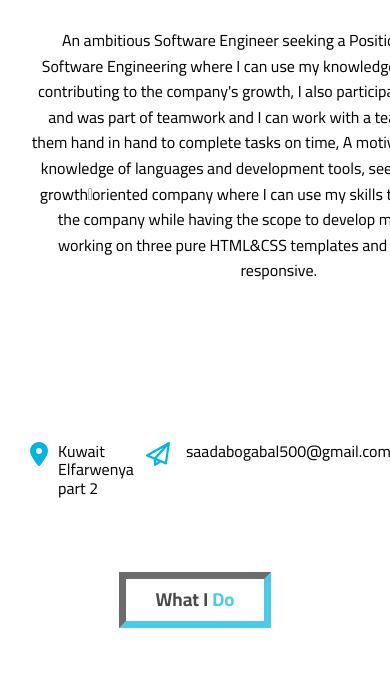
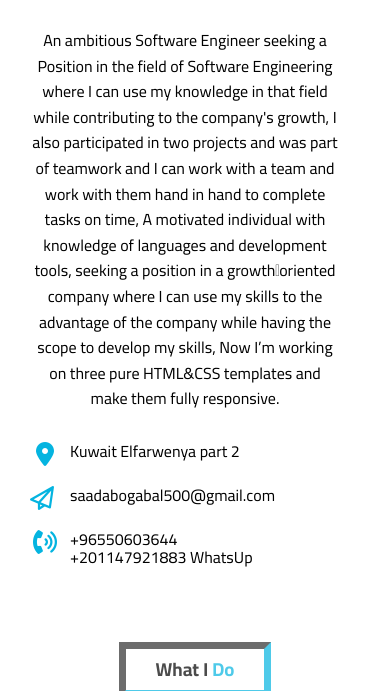
Before and after one commit to saadabogabal500/My-Portfolio, a plain HTML site: page index.html in a window 390 px wide. Shown: the part 153-844 px from the top of the page. Drawn offline with Linux system fonts and the light colour scheme.

Commit message:
fix responcive in about us section

```diff
--- a/css/portfolio.css
+++ b/css/portfolio.css
@@ -192,7 +192,7 @@ a {
 
 /* Start Toggle main-nav */
 .page .toggle {
-    position: absolute;
+    position: fixed;
     background-color: var(--main-color);
     right: 16px;
     top: 20px;
@@ -717,6 +717,9 @@ input[type="checkbox"]:checked~.toggle .common {
     .about .container .data {
         flex-direction: column;
     }
+    .about .container .data > div{
+        flex: 1;
+    }
 }
 
 .about .container .summary {
@@ -751,6 +754,10 @@ input[type="checkbox"]:checked~.toggle .common {
 @media (max-width: 767px) {
     .about .container .info {
         display: flex;
+        flex-wrap: wrap;
+    }
+    .about .container .info > div {
+        flex: 1;
     }
 }
 
```
